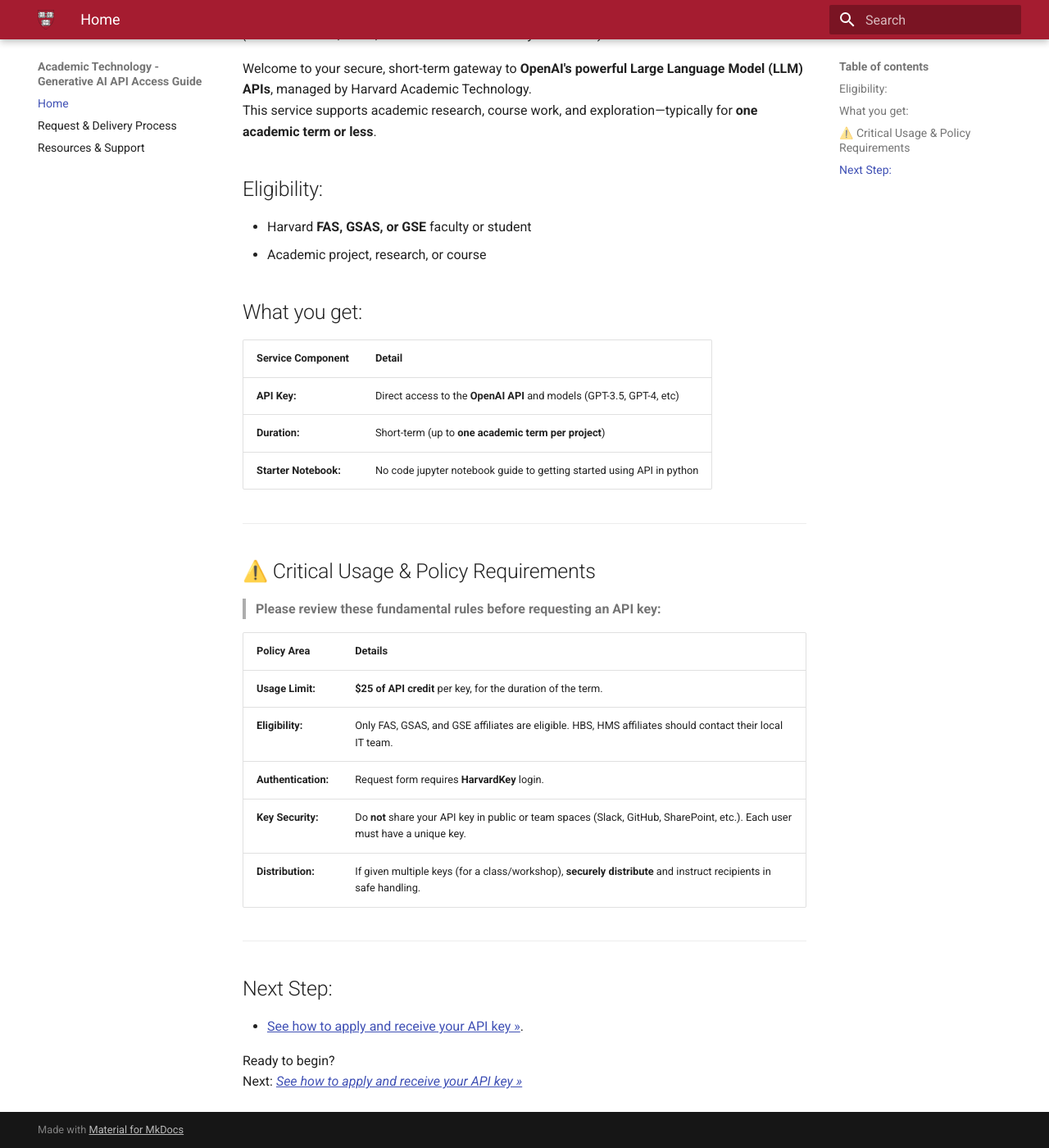
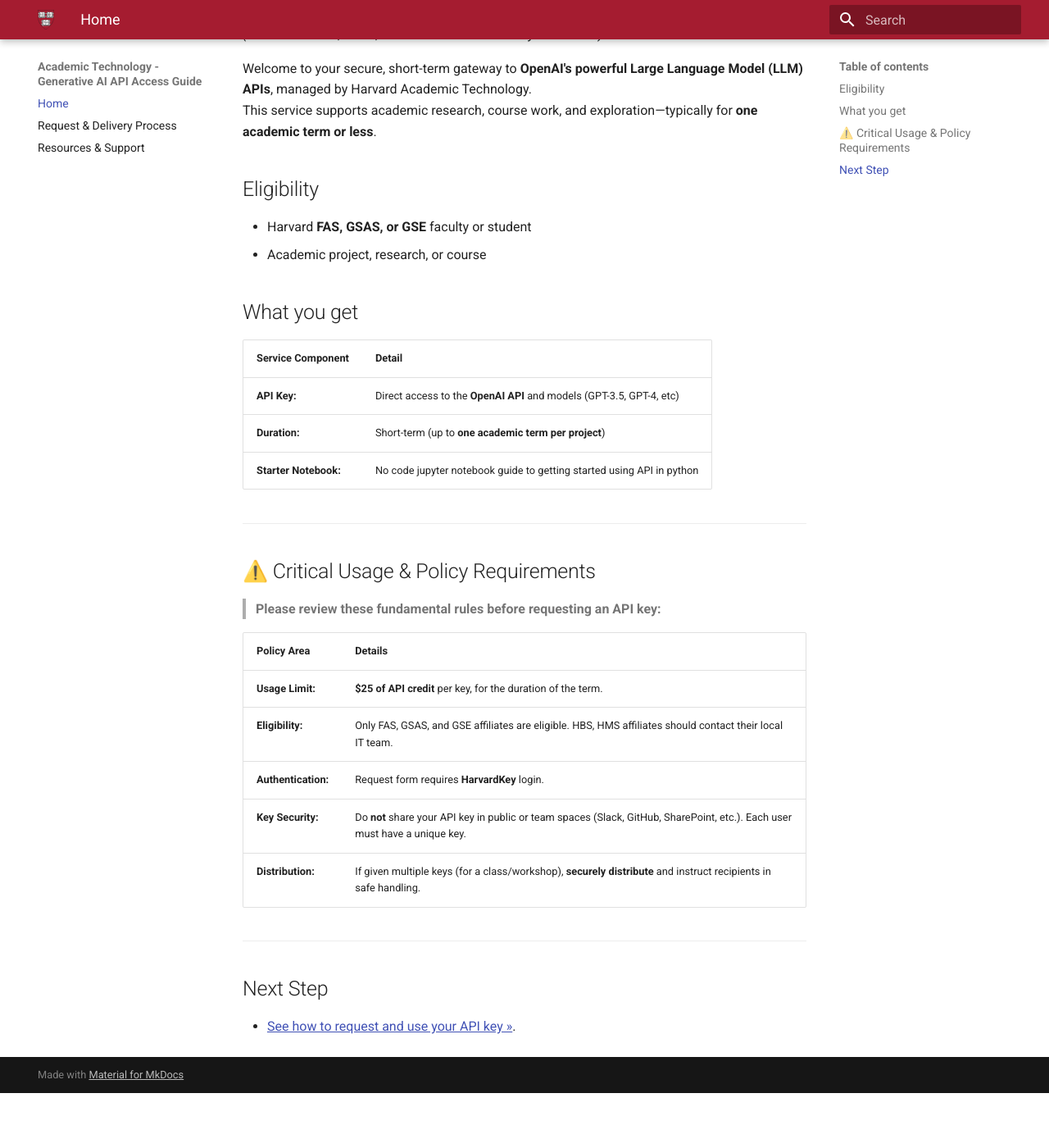
Before and after one commit to Harvard-ATG/generative-ai-api-starter-notebook, an MkDocs documentation site: the page built from docs/index.md, in a window 1280 px wide and 1400 px high, scrolled down 192 px. Shown: the whole window at 82% size. Built offline with MkDocs 1.6.1 and Material for MkDocs 9.7.7, drawn with Linux system fonts in a browser that asks for light colours; after the commit the page ends 1525 px from its top, so only the background shows below that.

Commit message:
fix formatting

```diff
--- a/docs/index.md
+++ b/docs/index.md
@@ -5,12 +5,12 @@
 Welcome to your secure, short-term gateway to **OpenAI's powerful Large Language Model (LLM) APIs**, managed by Harvard Academic Technology.
 This service supports academic research, course work, and exploration—typically for **one academic term or less**.
 
-## Eligibility:
+## Eligibility
 
 - Harvard **FAS, GSAS, or GSE** faculty or student
 - Academic project, research, or course
 
-## What you get:
+## What you get
 
 | Service Component | Detail |
 | :--- | :--- |
@@ -33,8 +33,5 @@
 | **Distribution:** | If given multiple keys (for a class/workshop), **securely distribute** and instruct recipients in safe handling. |
 
 ---
-## Next Step:
-- [See how to apply and receive your API key »](process.md).
-
-Ready to begin?
-Next: *[See how to apply and receive your API key »](process.md)*
+## Next Step
+- [See how to request and use your API key »](process.md).
```
Also changed, not shown: docs/resources.md (+5 -5 lines).
